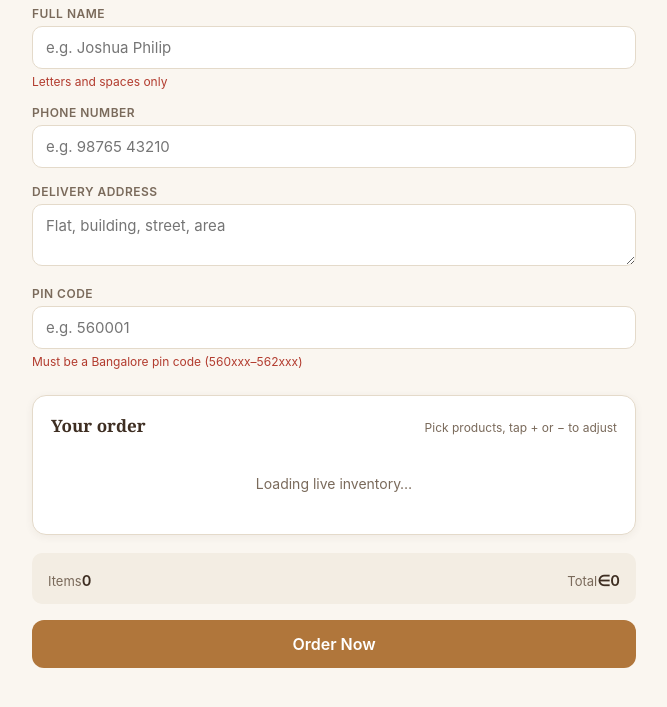
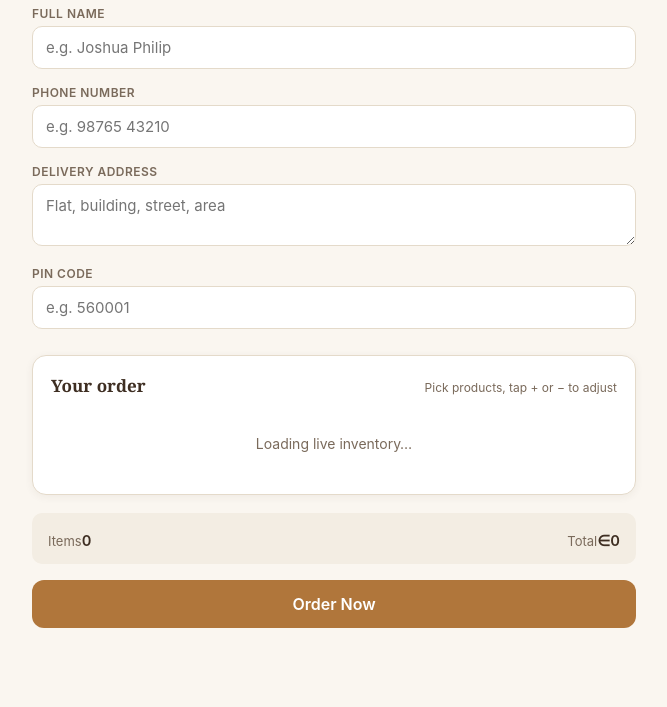
Before and after one commit to drjphilip/maatti-inventory, a plain HTML site: page order.html in a window 1280 px wide. Shown: the part 197-904 px from the top of the page, without its empty margins (306-973 px from the left). Drawn offline with Linux system fonts and the light colour scheme.

Commit message:
Add files via upload

```diff
--- a/order.html
+++ b/order.html
@@ -8,7 +8,6 @@
 <style>
 .logo { width: 200px; height: auto; display: block; margin: 0 auto 14px; cursor: pointer; text-decoration: none; color: inherit; }
 .logo img { display: block; width: 100%; height: auto; }
-  .field-error { display: block; font-size: 12px; color: var(--red); margin-top: 5px; }
 </style>
 </head>
 <body>
@@ -24,7 +23,6 @@
       <label for="name">Full name</label>
       <input id="name" name="name" type="text" required autocomplete="name" placeholder="e.g. Joshua Philip"
              oninput="this.value=this.value.replace(/[^A-Za-z ]/g,'')">
-      <span class="field-error" id="nameError" hidden>Letters and spaces only</span>
     </div>
     <div class="field">
       <label for="phone">Phone number</label>
@@ -38,7 +36,6 @@
       <label for="pincode">Pin code</label>
       <input id="pincode" name="pincode" type="text" required inputmode="numeric" maxlength="6" placeholder="e.g. 560001"
              oninput="this.value=this.value.replace(/[^0-9]/g,'').slice(0,6)">
-      <span class="field-error" id="pincodeError" hidden>Must be a Bangalore pin code (560xxx–562xxx)</span>
     </div>
 
     <div class="items-section">
```
